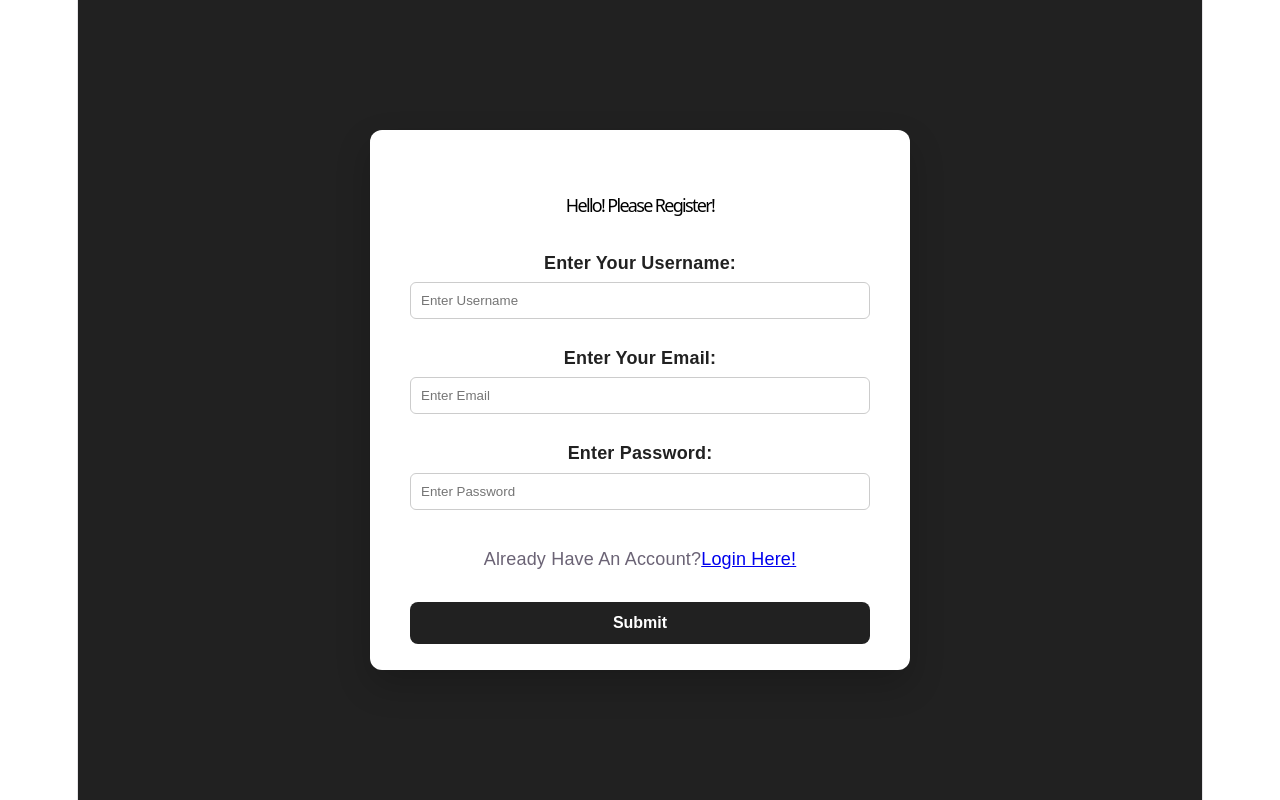
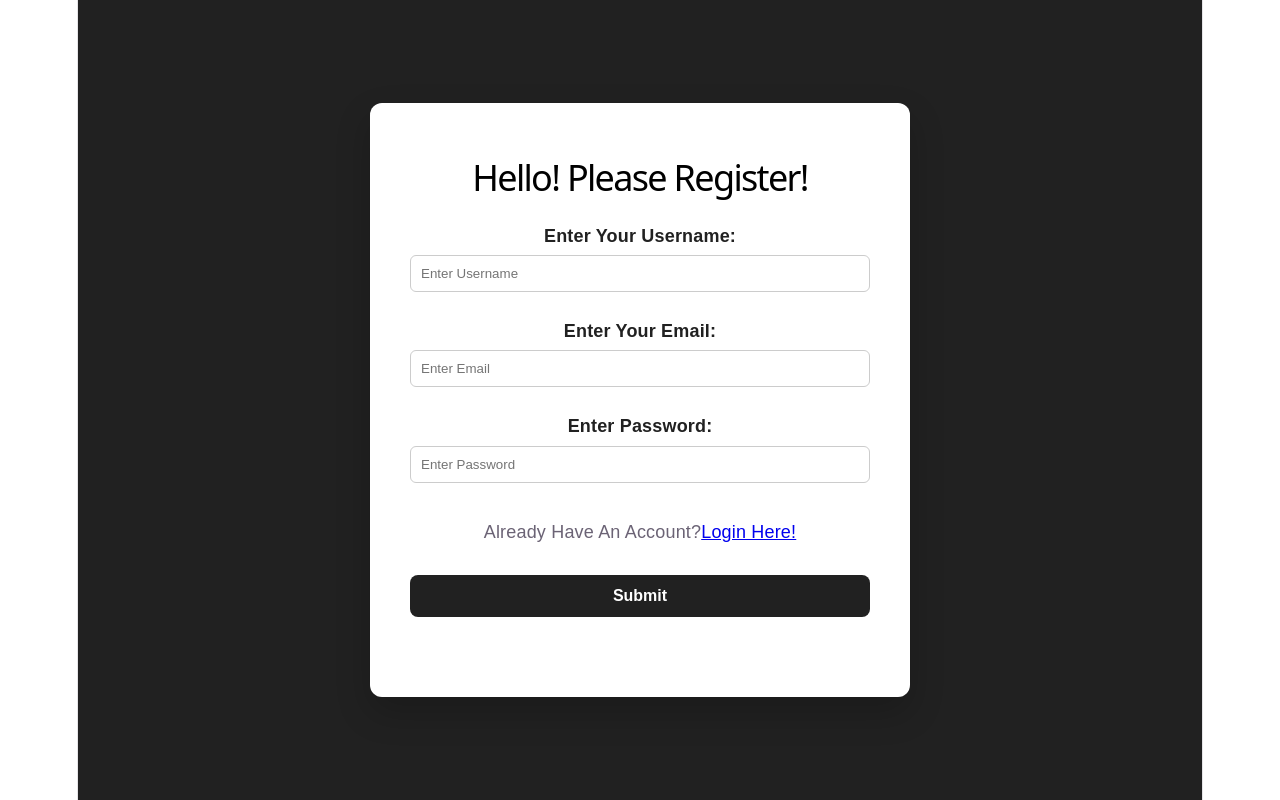
Before and after one commit to Manas-Turlapati/VictorGPT, a React app in the folder Frontend/: page /register in a window 1280 px wide. Built offline with nearby package versions, Linux system fonts and the light colour scheme; the HTML template or start-up script is replaced by a standard one.

Commit message:
9th commit

```diff
--- a/Frontend/src/Register.css
+++ b/Frontend/src/Register.css
@@ -17,12 +17,12 @@
     width: 30rem;
     border-radius: 12px;
     box-shadow: 0 15px 35px rgba(0, 0, 0, 0.2);
-    height:30rem;
+    height:33rem;
 }
 .form h1 {
     text-align: center;
     color: #212121;
-    font-size: 1rem;
+    font-size: 2rem;
 }
 .form label {
     font-weight: 600;
```
